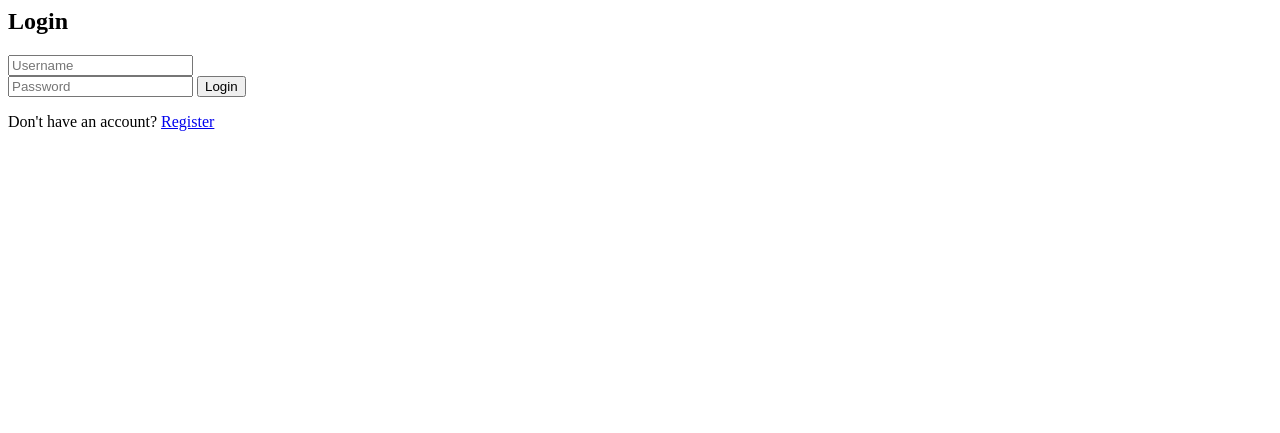
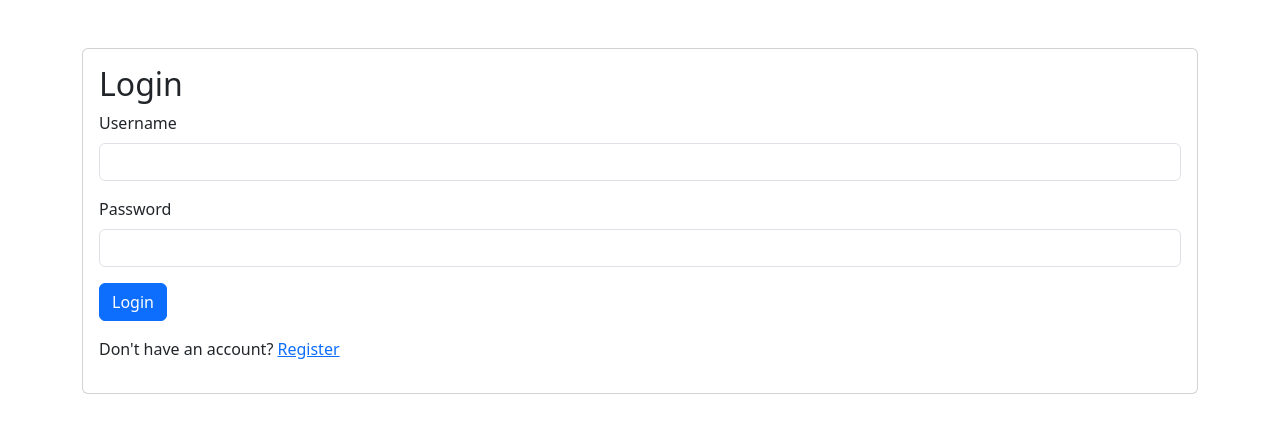
Before and after one commit to musfiqur552608/Django-Authentication-, a Django app: page /login/ in a window 1280 px wide. Shown: the top 433 px of the page. Run offline with Django 5.2, Linux system fonts and the light colour scheme.

Commit message:
some style added

```diff
--- /dev/null
+++ b/account/templates/base.html
@@ -0,0 +1,16 @@
+<!DOCTYPE html>
+<html lang="en">
+<head>
+    <meta charset="UTF-8">
+    <meta name="viewport" content="width=device-width, initial-scale=1.0">
+    <title>Document</title>
+    <link href="https://cdn.jsdelivr.net/npm/bootstrap@5.3.0/dist/css/bootstrap.min.css" rel="stylesheet">
+</head>
+<body>
+    <div class = "container mt-5">
+        {% block content %}
+        {% endblock %}
+    </div>
+    <script src="https://cdn.jsdelivr.net/npm/bootstrap@5.3.0/dist/js/bootstrap.bundle.min.js"></script>
+</body>
+</html>
--- a/account/templates/login.html
+++ b/account/templates/login.html
@@ -1,12 +1,25 @@
-<h2>Login</h2>
-<form method="post">
-    {% csrf_token %}
-    <input type="text" name="username" placeholder="Username" required> </br>
-    <input type="password" name="password" placeholder="Password" required>
-    <button type="submit">Login</button>
-</form>
+{% extends 'base.html' %}
+{% block content %}
+<div class="card">
+    <div class="card-body">
+        <h2 class="card-title">Login</h2>
+        <form method="post">
+            {% csrf_token %}
+            <div class="mb-3">
+                <label for="username" class="form-label">Username</label>
+                <input type="text" class="form-control" id="username" name="username">
+            </div>
+            <div class="mb-3">
+                <label for="password" class="form-label">Password</label>
+                <input type="password" class="form-control" id="password" name="password">
+            </div>
+            <button type="submit" class="btn btn-primary">Login</button>
+        </form>
 
-{% if error %}
-    <p style="color: red;">{{ error }}</p>
-{% endif %}
-<p>Don't have an account? <a href="{% url 'register' %}">Register</a></p>
+        {% if error %}
+        <p class="text-danger mt-3">{{ error }}</p>
+        {% endif %}
+        <p class="mt-3">Don't have an account? <a href="{% url 'register' %}">Register</a></p>
+    </div>
+</div>
+{% endblock %}
```
Also changed, not shown: account/templates/home.html (+12 -3 lines), account/templates/register.html (+14 -7 lines).
